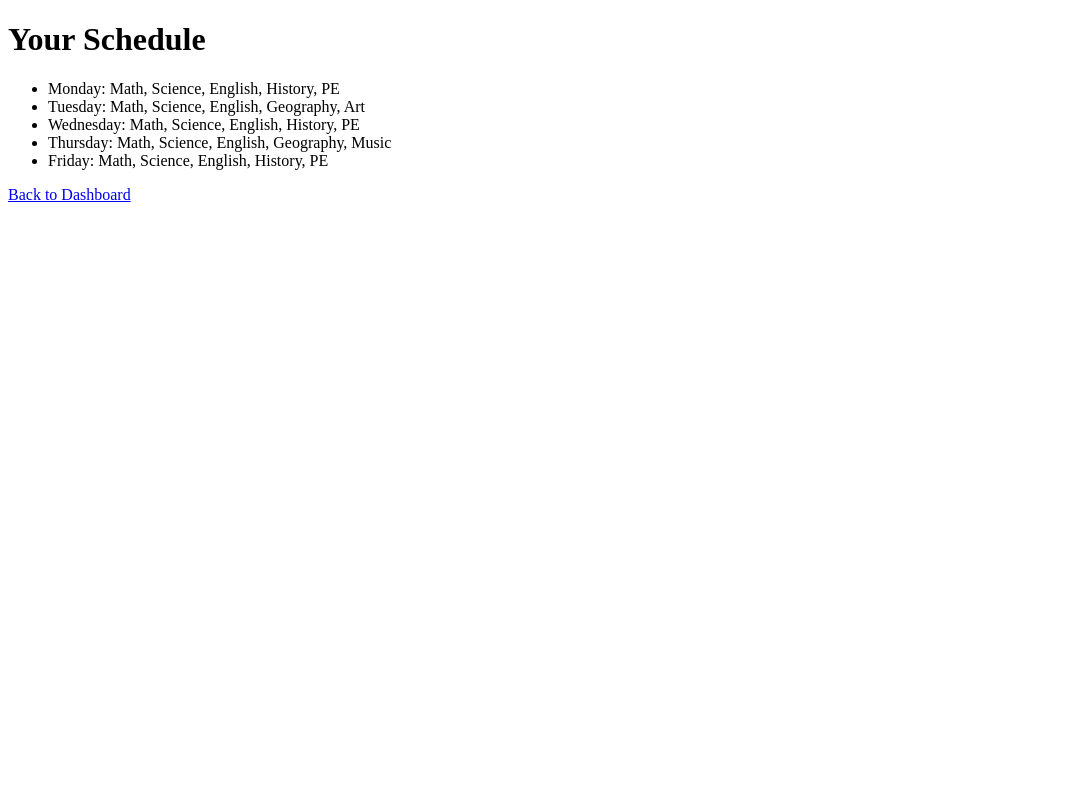
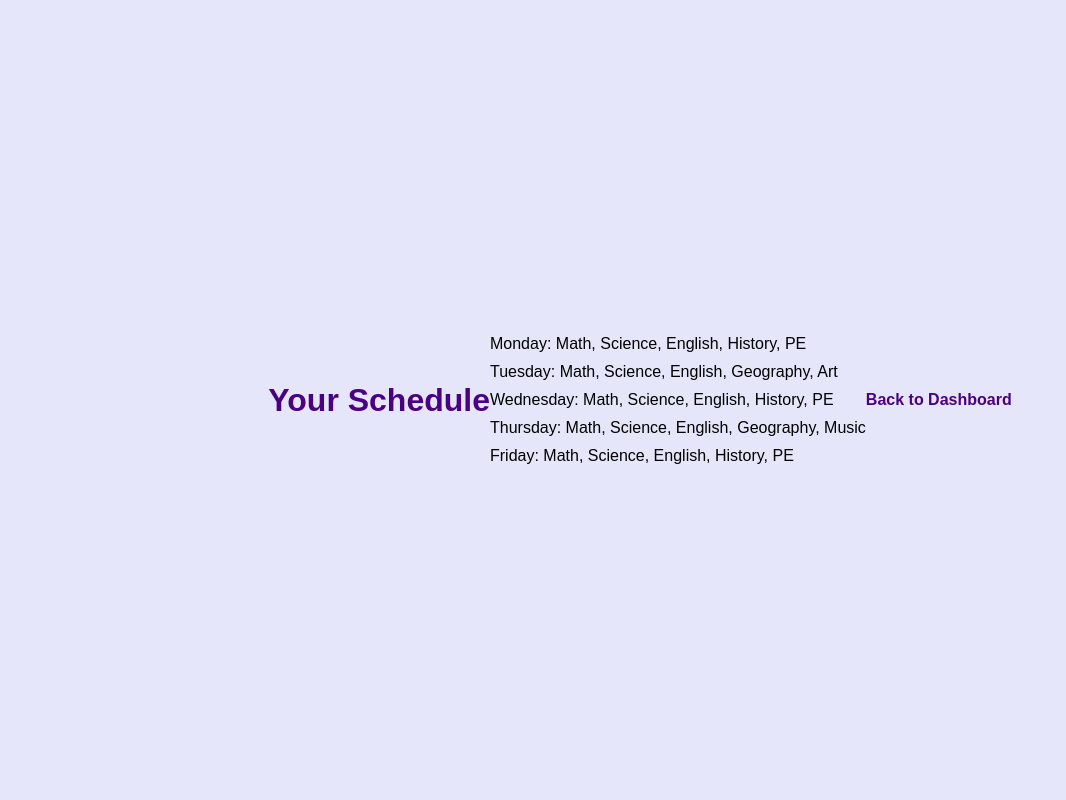
Before and after one commit to UniSzef/Hackaton_UAM, a Flask app: page /schedule in a window 1280 px wide. Shown: the whole page, without its empty margins (0-1066 px from the left). Run offline with Flask 3, Linux system fonts and the light colour scheme; a user stored in the database is signed in.

Commit message:
starting with frontlane

```diff
--- /dev/null
+++ b/app/static/main.css
@@ -0,0 +1,93 @@
+/* main.css */
+body {
+    background-color: lavender;
+    display: flex;
+    justify-content: center;
+    align-items: center;
+    height: 100vh;
+    margin: 0;
+    font-family: Arial, sans-serif;
+}
+
+h1 {
+    color: #4b0082;
+}
+
+ul {
+    list-style-type: none;
+    padding: 0;
+}
+
+li {
+    margin: 10px 0;
+}
+
+a {
+    color: #4b0082;
+    text-decoration: none;
+    font-weight: bold;
+}
+
+a:hover {
+    color: #8a2be2;
+}
+
+form {
+    display: flex;
+    flex-direction: column;
+    align-items: center;
+    background-color: white;
+    padding: 20px;
+    border-radius: 10px;
+    box-shadow: 0 4px 8px rgba(0, 0, 0, 0.1);
+}
+
+input[type="text"],
+input[type="password"] {
+    padding: 10px;
+    margin: 10px 0;
+    width: 100%;
+    border: 1px solid #ccc;
+    border-radius: 5px;
+    box-sizing: border-box;
+}
+
+button {
+    padding: 10px 20px;
+    background-color: #4b0082;
+    color: white;
+    border: none;
+    border-radius: 5px;
+    cursor: pointer;
+    font-size: 16px;
+}
+
+button:hover {
+    background-color: #8a2be2;
+}
+
+.container {
+    text-align: center;
+    background-color: white;
+    padding: 40px;
+    border-radius: 10px;
+    box-shadow: 0 4px 8px rgba(0, 0, 0, 0.1);
+}
+
+.container ul {
+    margin-top: 20px;
+}
+
+.container a {
+    display: inline-block;
+    margin-top: 20px;
+    text-decoration: none;
+    background-color: #4b0082;
+    color: white;
+    padding: 10px 20px;
+    border-radius: 5px;
+}
+
+.container a:hover {
+    background-color: #8a2be2;
+}
--- a/app/templates/dashboard.html
+++ b/app/templates/dashboard.html
@@ -3,13 +3,16 @@
 <head>
     <meta charset="utf-8">
     <title>Dashboard</title>
+    <link rel="stylesheet" href="{{ url_for('static', filename='main.css') }}">
 </head>
 <body>
+    <div class="container">
         <h1>Welcome, {{ current_user.username }}</h1>
         <ul>
             <li><a href="{{ url_for('main.grades') }}">Grades</a></li>
             <li><a href="{{ url_for('main.schedule') }}">Schedule</a></li>
             <li><a href="{{ url_for('main.logout') }}">Logout</a></li>
         </ul>
+    </div>
 </body>
 </html>
--- a/app/templates/grades.html
+++ b/app/templates/grades.html
@@ -3,6 +3,7 @@
 <head>
     <meta charset="utf-8">
     <title>Grades</title>
+    <link rel="stylesheet" href="{{ url_for('static', filename='main.css') }}">
 </head>
 <body>
     <h1>Your Grades</h1>
--- a/app/templates/login.html
+++ b/app/templates/login.html
@@ -3,6 +3,7 @@
 <head>
     <meta charset="utf-8">
     <title>Login</title>
+    <link rel="stylesheet" href="{{ url_for('static', filename='main.css') }}">
 </head>
 <body>
     <form action="{{ url_for('main.login') }}" method="post">
--- a/app/templates/schedule.html
+++ b/app/templates/schedule.html
@@ -3,6 +3,7 @@
 <head>
     <meta charset="utf-8">
     <title>Schedule</title>
+    <link rel="stylesheet" href="{{ url_for('static', filename='main.css') }}">
 </head>
 <body>
     <h1>Your Schedule</h1>
```
Lines whose indentation alone changed are shown as unchanged.
